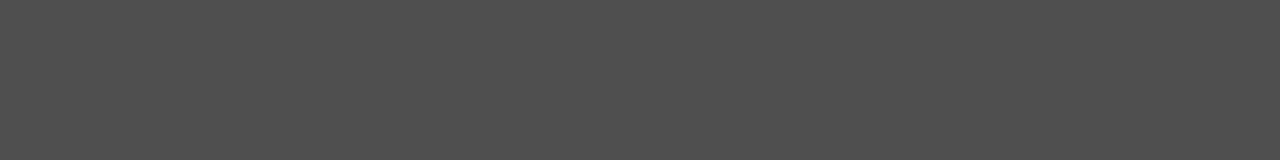
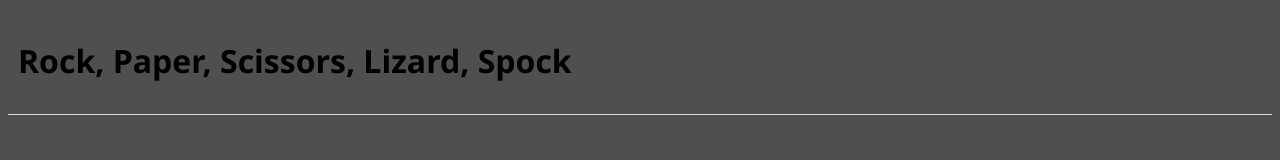
Before and after one commit to Chrizz888/Project2, a plain HTML site: page index.html in a window 1280 px wide. Drawn offline with Linux system fonts and the light colour scheme; files that its build step writes are made by us from their sources.

Commit message:
Added header and heading

```diff
--- a/index.html
+++ b/index.html
@@ -6,4 +6,11 @@
         <title>Rock, Paper, Scissors, Lizard, Spock</title>
         <link rel="stylesheet" href="style.css">
     </head>
+    <body>
+        <header>
+            <h1>Rock, Paper, Scissors, Lizard, Spock</h1>
+        </header>
+
+
+    </body>
 </html>
```
